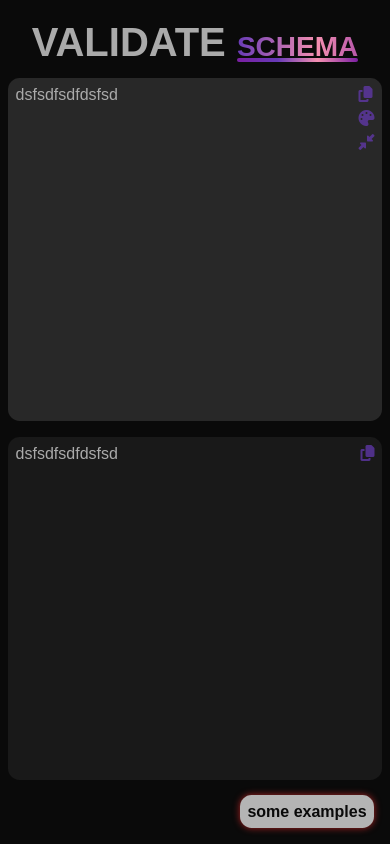
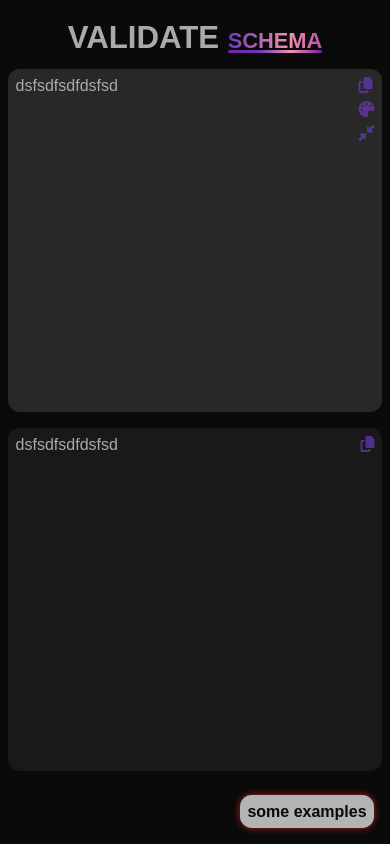
Before and after one commit to dev0Guy/validator, a website: page index.html in a window 390 px wide. Drawn offline with Linux system fonts and the light colour scheme.

Commit message:
change smallscreen title size

```diff
--- a/style.css
+++ b/style.css
@@ -220,8 +220,9 @@ body{
         height: 85vh;
     }
     .title{
-        font-size: 2.5rem;
+        font-size: min(2.5rem,8vmin);
     }
+
 }
 
 @media (orientation: portrait) {
```
